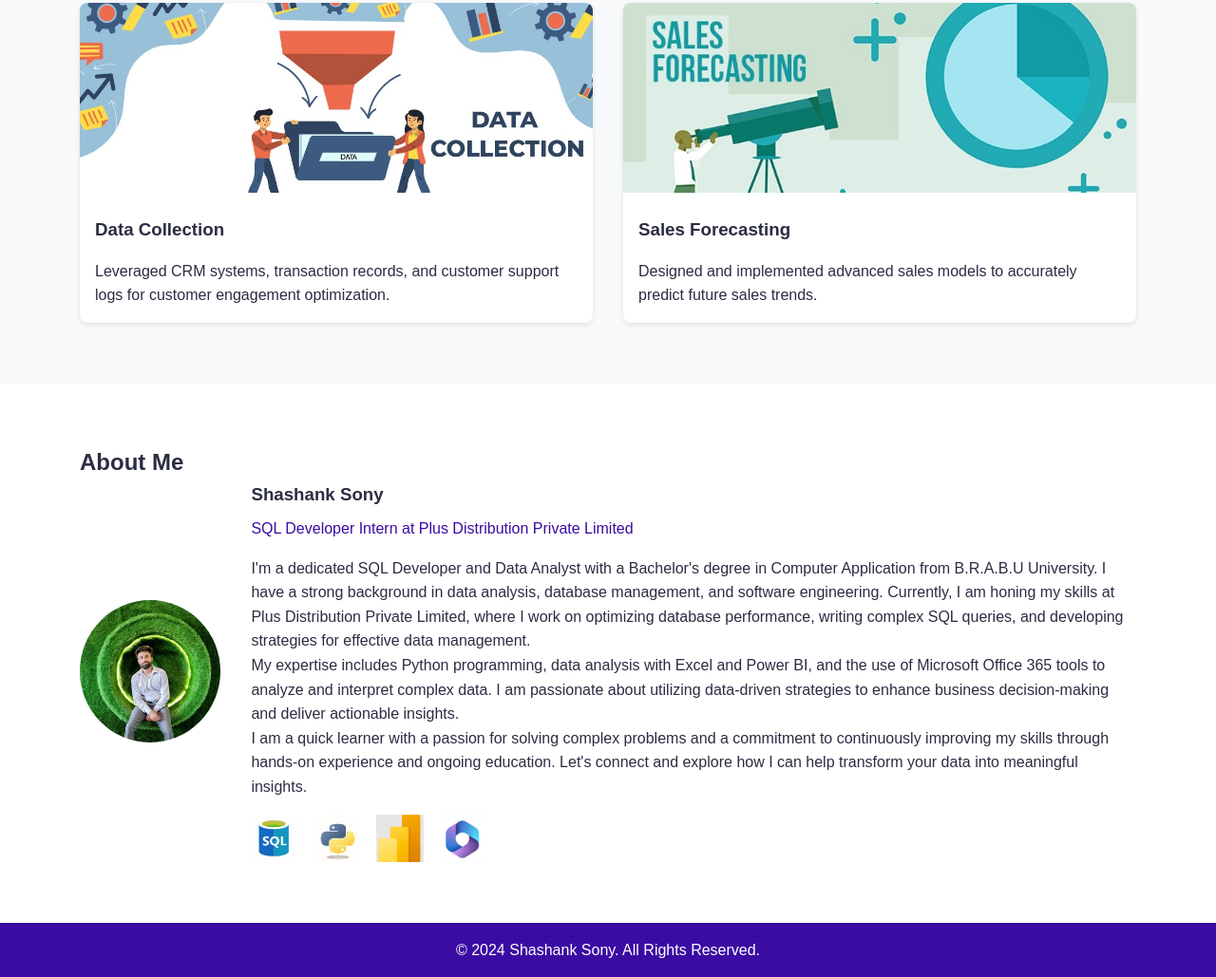
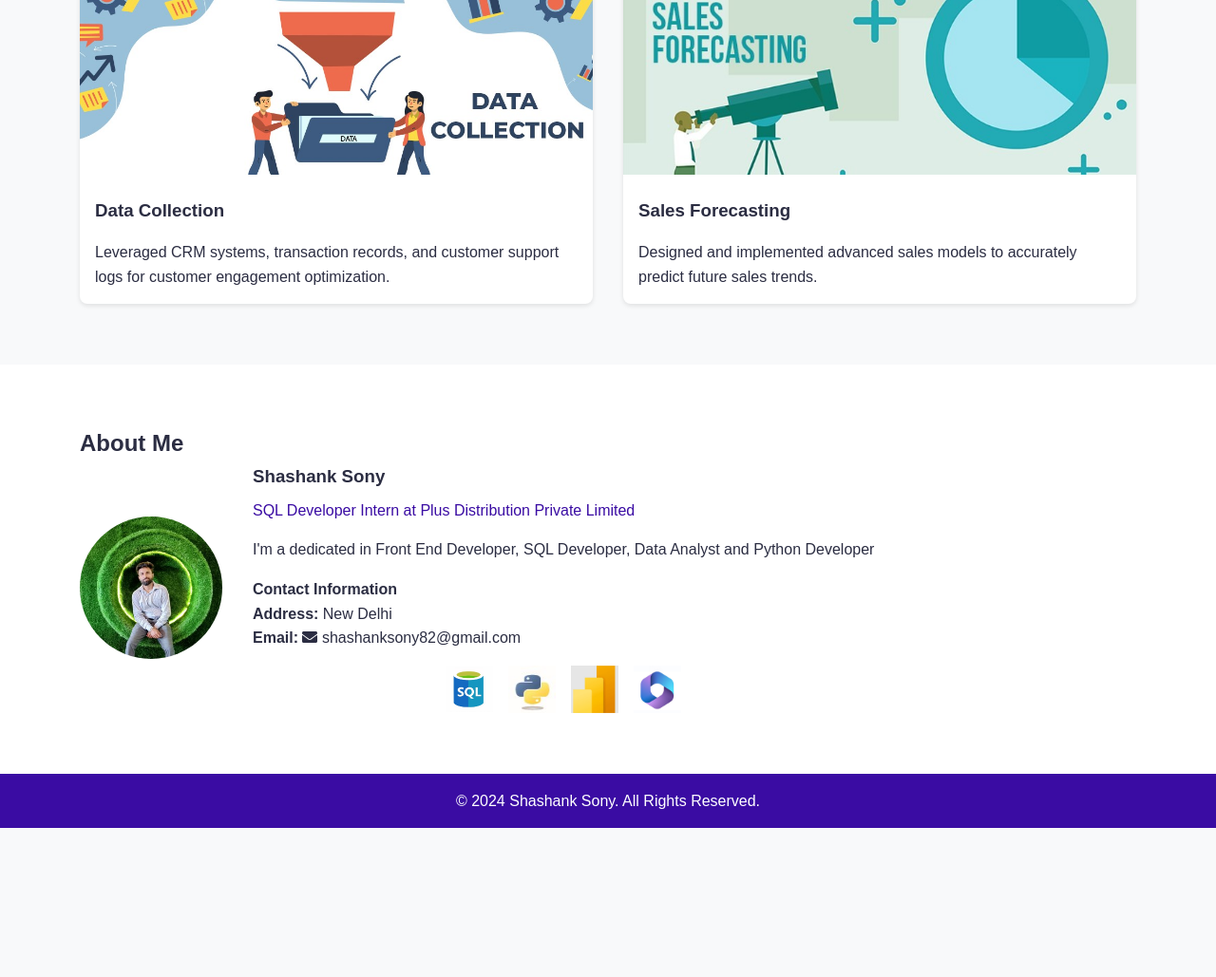
Before and after one commit to Shashanksony/portfolio.github.io, a plain HTML site: page index.html in a window 1280 px wide. Shown: the part 1100-2129 px from the top of the page at 95% size. After the commit the page ends 1972 px from the top, so only its background shows below. Drawn offline with Linux system fonts and the light colour scheme.

Commit message:
typewriter removed

```diff
--- a/index.html
+++ b/index.html
@@ -3,7 +3,7 @@
 <head>
     <meta charset="UTF-8">
     <meta name="viewport" content="width=device-width, initial-scale=1.0">
-    <title>Shashank Sony - SQL Developer & Data Analyst</title>
+    <title>Shashank Sony - SQL Developer, Data Analyst and Python Developer</title>
     <link rel="stylesheet" href="styles.css">
     <script src="https://cdnjs.cloudflare.com/ajax/libs/font-awesome/5.15.3/js/all.min.js"></script>
 </head>
@@ -32,7 +32,6 @@
         <div class="container">
             <div class="hero-content">
                 <h1>Hey, I'm a <span class="highlight">SQL developer</span> and data analyst.</h1>
-                <p id="typewriter" class="typewriter"></p>
                 <form class="newsletter-form">
                     <input type="email" placeholder="Email address" aria-label="Email address">
                     <button type="submit">Subscribe</button>
@@ -98,19 +97,16 @@
             <div class="container">
                 <h2>About Me</h2>
                 <div class="about-content">
-                    <img src="about shashank.jpg" alt="Shashank Sony" class="about-image"> <!-- You can replace the placeholder with your actual image path -->
+                    <img src="about shashank.jpg" alt="Shashank Sony" class="about-image">
                     <div class="about-text">
                         <h3>Shashank Sony</h3>
                         <p class="job-title">SQL Developer Intern at Plus Distribution Private Limited</p>
-                        <p>
-                            I'm a dedicated SQL Developer and Data Analyst with a Bachelor's degree in Computer Application from B.R.A.B.U University. I have a strong background in data analysis, database management, and software engineering. Currently, I am honing my skills at Plus Distribution Private Limited, where I work on optimizing database performance, writing complex SQL queries, and developing strategies for effective data management.
-                        </p>
-                        <p>
-                            My expertise includes Python programming, data analysis with Excel and Power BI, and the use of Microsoft Office 365 tools to analyze and interpret complex data. I am passionate about utilizing data-driven strategies to enhance business decision-making and deliver actionable insights.
-                        </p>
-                        <p>
-                            I am a quick learner with a passion for solving complex problems and a commitment to continuously improving my skills through hands-on experience and ongoing education. Let's connect and explore how I can help transform your data into meaningful insights.
-                        </p>
+                        <p>I'm a dedicated in Front End Developer, SQL Developer, Data Analyst and Python Developer</p>
+                        <div class="contact-info">
+                            <h4>Contact Information</h4>
+                            <p><strong>Address:</strong> New Delhi</p>
+                            <p><strong>Email:</strong> <a href="mailto:shashanksony82@gmail.com"><i class="fas fa-envelope"></i> shashanksony82@gmail.com</a></p>
+                        </div>
                         <div class="tech-icons">
                             <img src="s.jpg" alt="SQL">
                             <img src="p.jpg" alt="Python">
--- a/styles.css
+++ b/styles.css
@@ -1,5 +1,3 @@
-/* Updated CSS */
-
 /* Root variables and basic reset */
 :root {
     --primary-color: #3a0ca3;
@@ -281,7 +279,9 @@ body {
 
 .about-content {
     display: flex;
+    flex-direction: column;
     align-items: center;
+    text-align: center;
     gap: 2rem;
 }
 
@@ -306,9 +306,25 @@ body {
     margin-bottom: 1rem;
 }
 
+.contact-info {
+    margin-top: 1rem;
+    font-size: 1rem;
+    color: var(--text-color);
+}
+
+.contact-info a {
+    text-decoration: none;
+    color: var(--text-color);
+}
+
+.contact-info a:hover {
+    color: var(--primary-color);
+}
+
 .tech-icons {
     display: flex;
     gap: 1rem;
+    justify-content: center;
     margin-top: 1rem;
 }
 
@@ -359,6 +375,11 @@ body {
         align-items: center;
         gap: 2rem;
     }
+
+    .about-content {
+        flex-direction: row;
+        text-align: left;
+    }
 }
 
 @media (max-width: 767px) {
```
